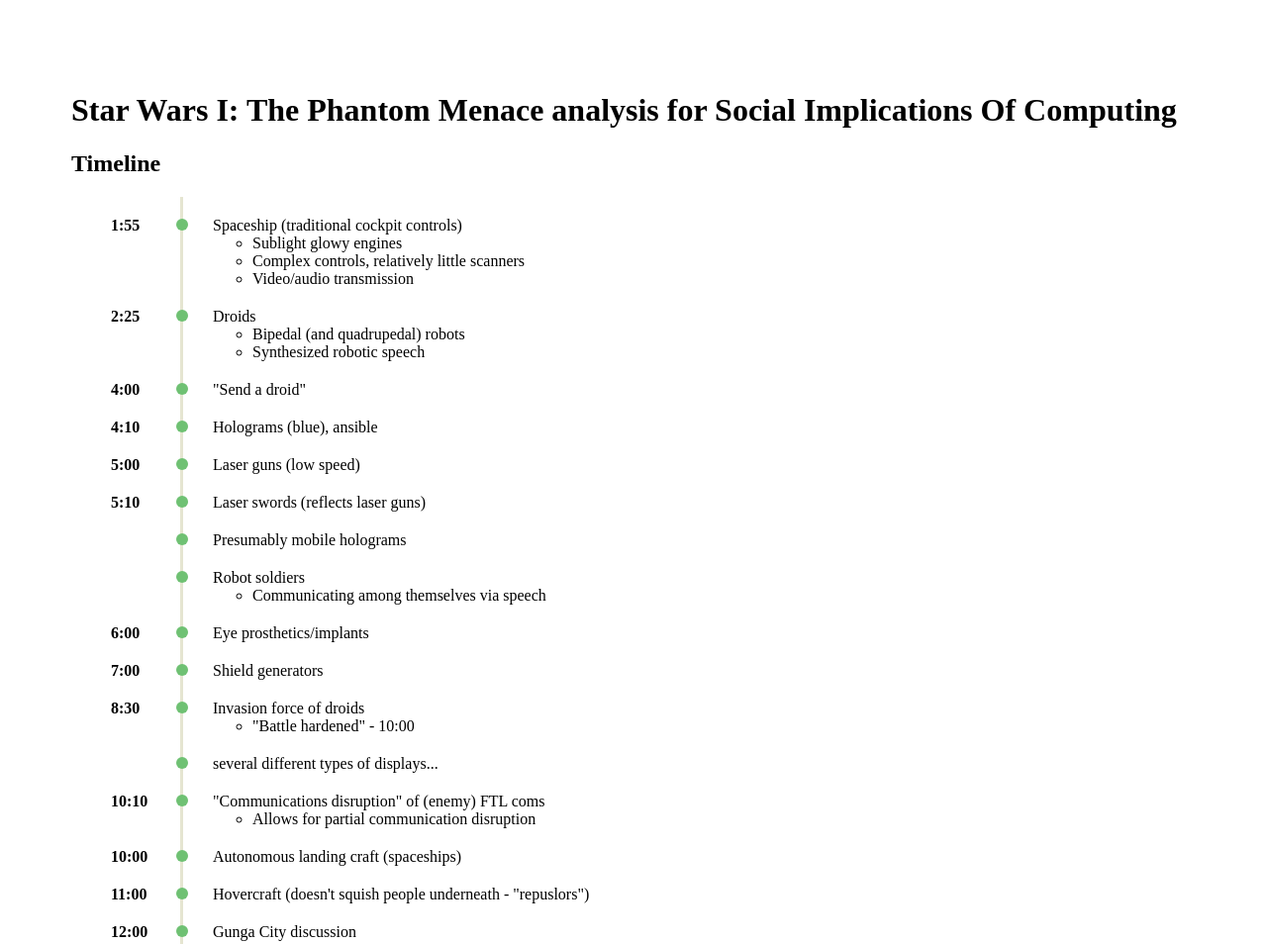
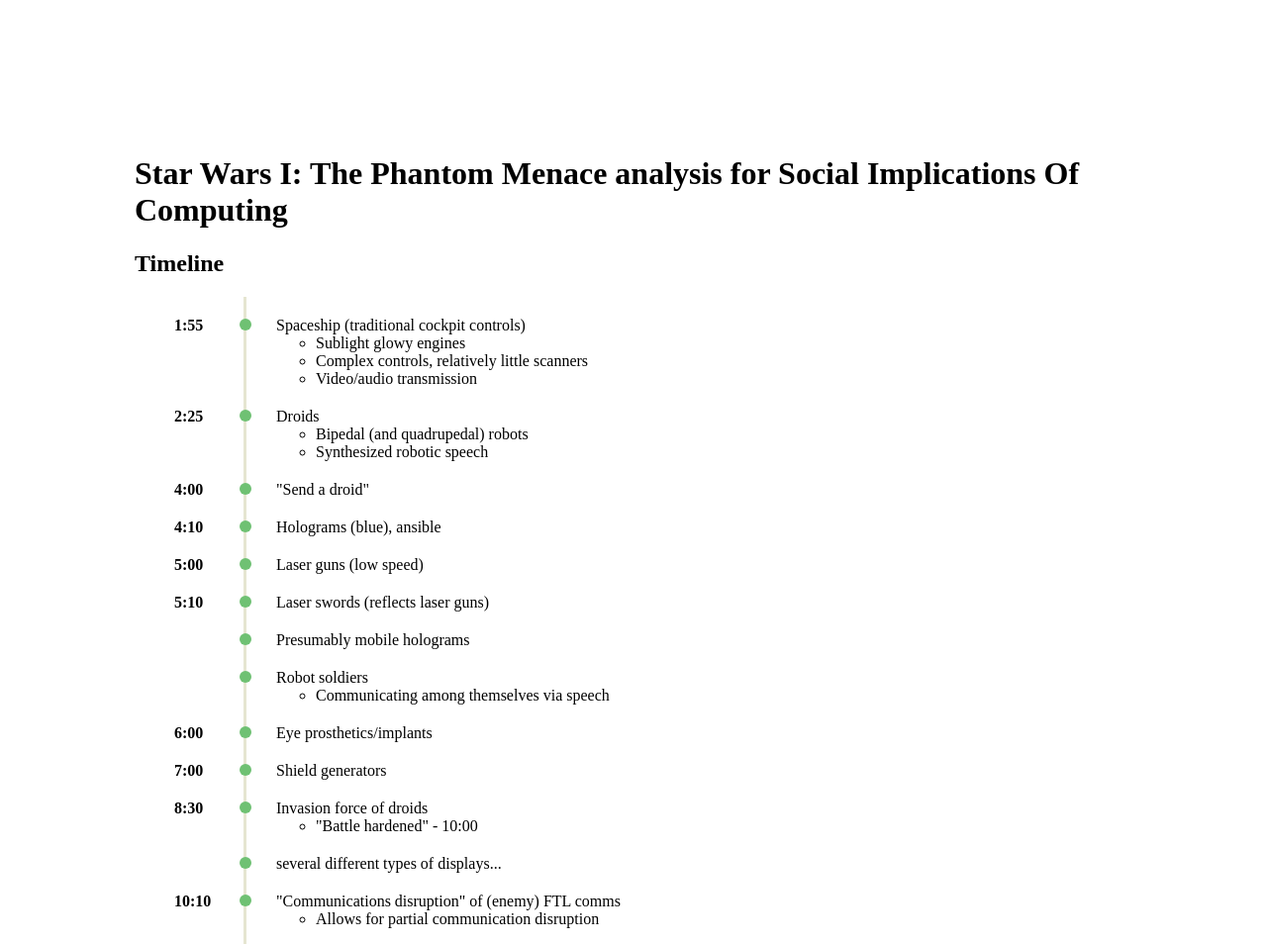
Before and after one commit to social-imps-phantom-menace/phantom-menace-website, a plain HTML site: page index.html in a window 1280 px wide. Shown: the top 954 px of the page at 99% size. Drawn offline with Linux system fonts and the light colour scheme.

Commit message:
Minor fixes/work we did in the meeting

```diff
--- a/index.html
+++ b/index.html
@@ -58,9 +58,9 @@
 }
 
 body {
-  padding: 5%;
-  width: 90%;
-  max-width: 1200px;
+  padding: 10%;
+  width: 80%;
+  max-width: 1000px;
 }
 
   </style>
@@ -128,7 +128,7 @@ body {
     <span class="content">several different types of displays...</span>
   </li>
   <li><span class="time">10:10</span>
-    <span class="content">&quot;Communications disruption&quot; of (enemy) FTL coms
+    <span class="content">&quot;Communications disruption&quot; of (enemy) FTL comms
       <ul>
         <li>Allows for partial communication disruption</li>
       </ul>
@@ -546,6 +546,11 @@ body {
 </ul>
 
 <h2>Movie maker&#39;s intent with regards to computing</h2>
+<p>
+George Lucas intends to portray the Star Wars movies as a prototypical example of The Hero's Journey (from Campbell's The Hero with a Thousand Faces), which is a archetype of myths where a hero goes up against evil forces.
+</p>
+ADD MORE
+
 
 <h2>Freedom of Speech</h2>
 <p>
@@ -662,8 +667,6 @@ The main starting point of the movie shows us the first crime in the movie. The
 
   There is the possibility that the droid shutdown is a safety feature - having thousands of droids with lethal weapons and no easy way to shut them off sounds like a terrible idea, but there are better ways that don't have such an obvious and dramatic single point of failure.
 </p>
-<h2 style="text-decoration: line-through;">Professional Ethics</h2>
-Droid army, blood scans...
 <h2>Work and wealth</h2>
 <p>
   <p>
```
